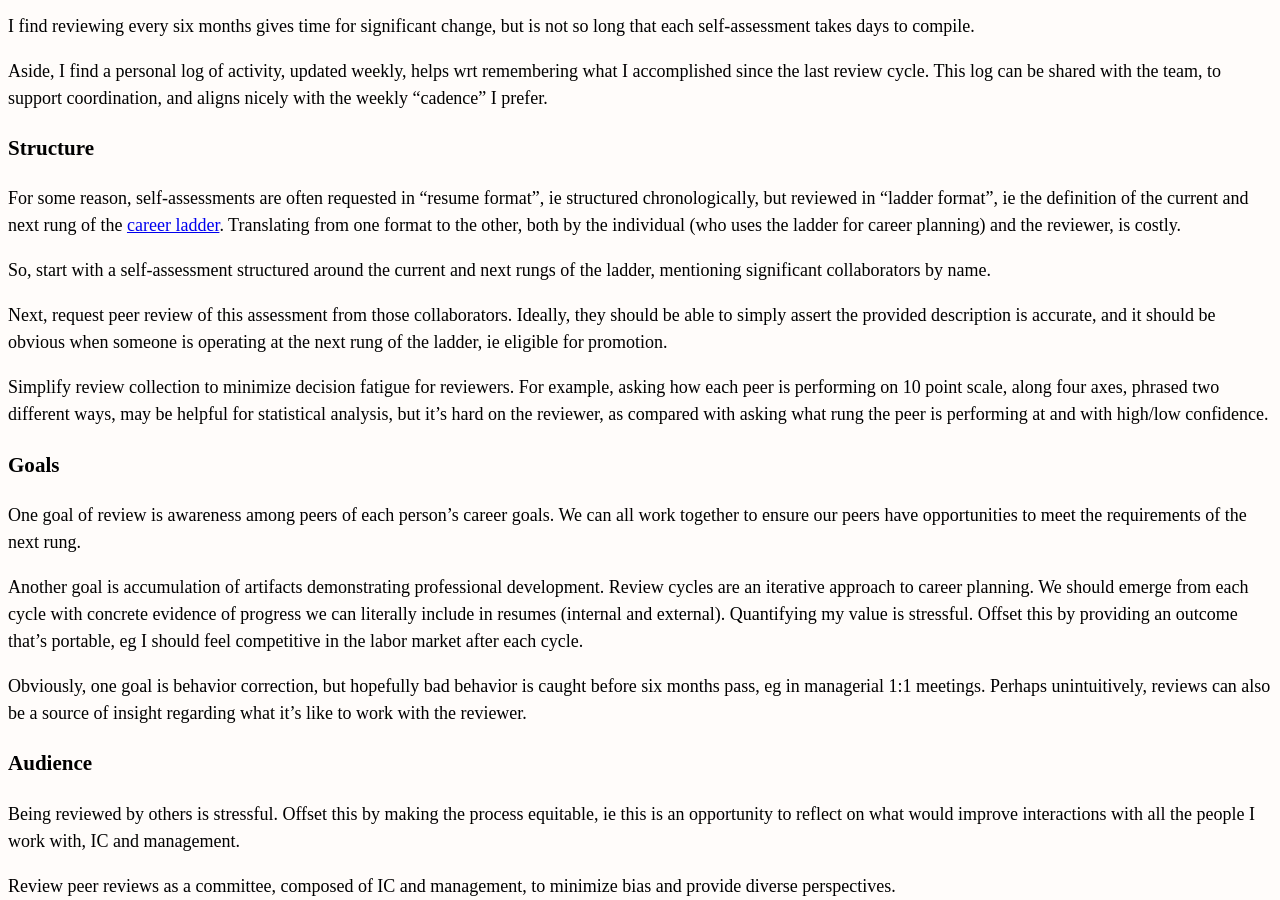
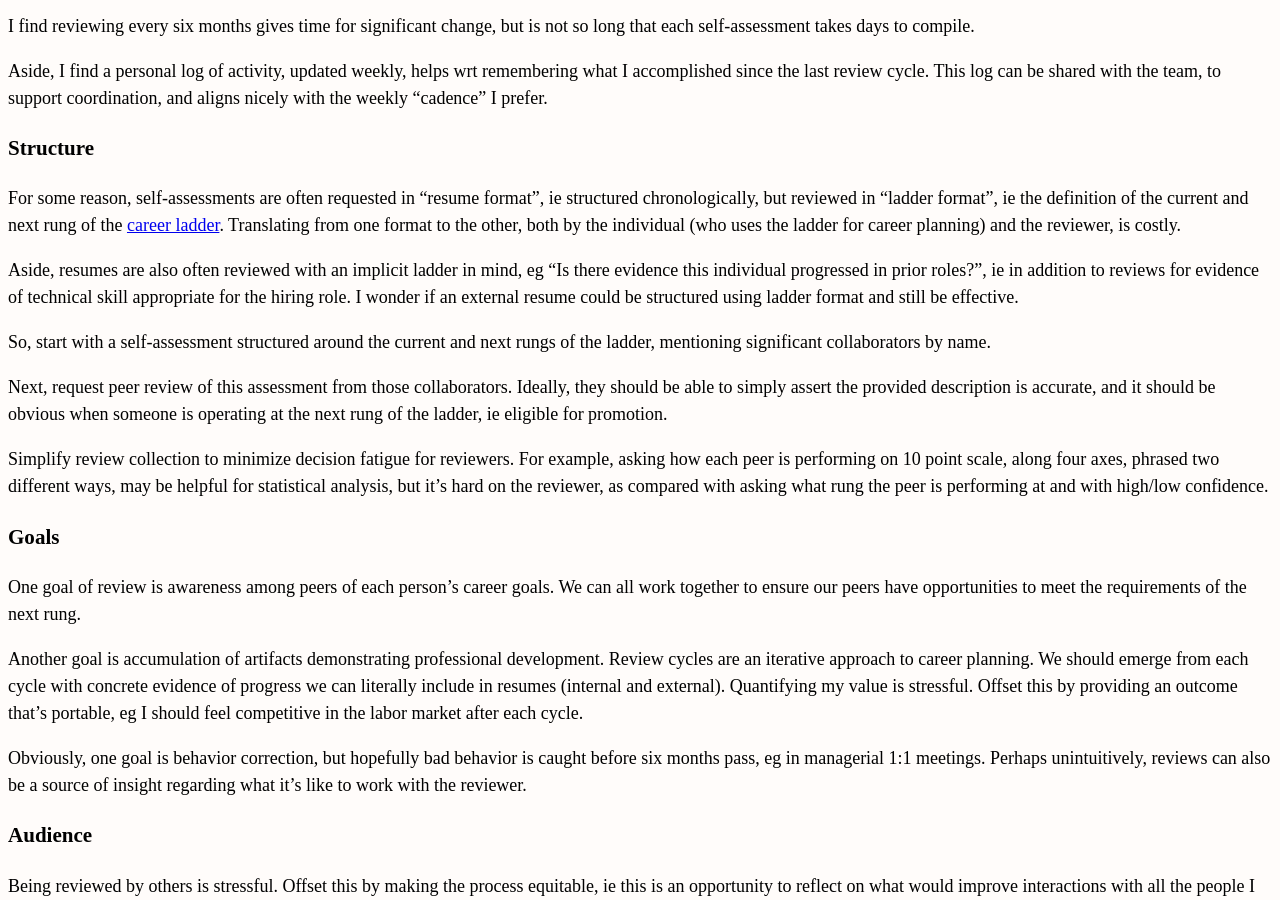
Before and after one commit to erikeldridge/erikeldridge.github.com, a Jekyll site: the page built from _posts/2018-03-25-performance-review.md, in a window 1280 px wide and 900 px high, scrolled down 372 px. Built offline with Jekyll 4.4.1, drawn with Linux system fonts in a browser that asks for light colours; nearby versions of some CDN libraries; some of the changed lines change nothing that is shown.

Commit message:
Update from Forestry.io - 2018-03-25-performance-review.md

```diff
--- a/_posts/2018-03-25-performance-review.md
+++ b/_posts/2018-03-25-performance-review.md
@@ -1,7 +1,7 @@
 ---
 title: "Performance review \U0001F4C8"
 layout: post
-date: 2018-03-25 15:55:44 -0700
+date: 2018-03-25 16:41:33 -0700
 tags:
 - org
 - management
@@ -26,6 +26,8 @@ Aside, I find a personal log of activity, updated weekly, helps wrt remembering
 
 For some reason, self-assessments are often requested in "resume format", ie structured chronologically, but reviewed in "ladder format", ie the definition of the current and next rung of the [career ladder](career-ladder). Translating from one format to the other, both by the individual (who uses the ladder for career planning) and the reviewer, is costly.
 
+Aside, resumes are also often reviewed with an implicit ladder in mind, eg "Is there evidence this individual progressed in prior roles?", ie in addition to reviews for evidence of technical skill appropriate for the hiring role. I wonder if an external resume could be structured using ladder format and still be effective.
+
 So, start with a self-assessment structured around the current and next rungs of the ladder, mentioning significant collaborators by name.
 
 Next, request peer review of this assessment from those collaborators. Ideally, they should be able to simply assert the provided description is accurate, and it should be obvious when someone is operating at the next rung of the ladder, ie eligible for promotion.
```
